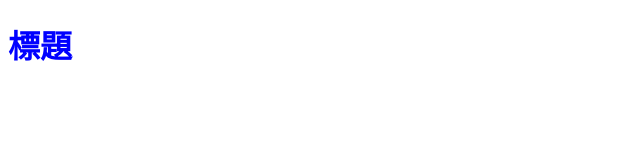
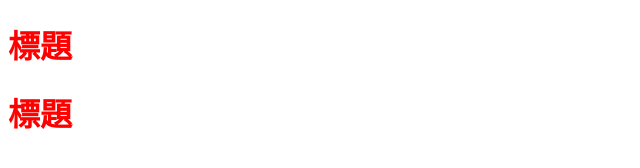
Before and after one commit to LeslieZZ105/htmlcssUpdate, a plain HTML site: page index.html in a window 1280 px wide. Shown: the whole page, without its empty margins (0-640 px from the left). Drawn offline with Linux system fonts and the light colour scheme.

Commit message:
更新環境

```diff
--- a/all.css
+++ b/all.css
@@ -1,3 +1,3 @@
 h1{
-    color:blue
+    color:red;
 }
--- a/index.html
+++ b/index.html
@@ -9,5 +9,6 @@
 </head>
 <body>
     <h1>標題</h1>
+    <h1>標題</h1>
 </body>
 </html>
```
